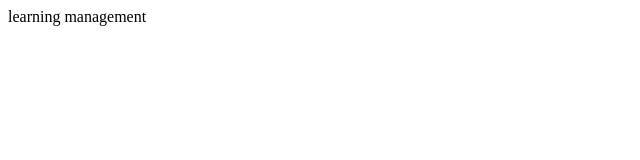
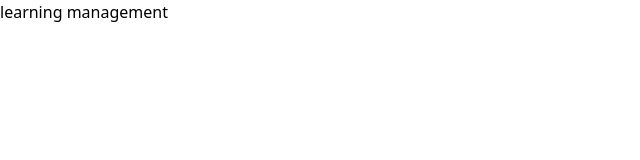
Before and after one commit to UmarAhmad12/LMS, a React (Vite) app: page / in a window 1280 px wide. Shown: the top 160 px of the page, without its empty margins (0-640 px from the left). Built offline with nearby package versions, Linux system fonts and the light colour scheme.

Commit message:
Added tailwind config

```diff
--- a/package.json
+++ b/package.json
@@ -21,6 +21,7 @@
     "eslint-plugin-react": "^7.34.1",
     "eslint-plugin-react-hooks": "^4.6.0",
     "eslint-plugin-react-refresh": "^0.4.6",
+    "tailwindcss": "^3.4.1",
     "vite": "^5.2.0"
   }
 }
--- a/src/index.css
+++ b/src/index.css
@@ -0,0 +1,9 @@
+@tailwind base;
+@tailwind components;
+@tailwind utilities;
+
+body {
+  margin: auto;
+  max-width: 1440px;
+  position: relative;
+}
--- /dev/null
+++ b/tailwind.config.js
@@ -0,0 +1,8 @@
+/** @type {import('tailwindcss').Config} */
+export default {
+  content: ["./src/**/*.{html,js,jsx,ts,tsx}"],
+  theme: {
+    extend: {},
+  },
+  plugins: [],
+}
```
Also changed, not shown: 2 other files (tests, documents, lock files or other folders).
